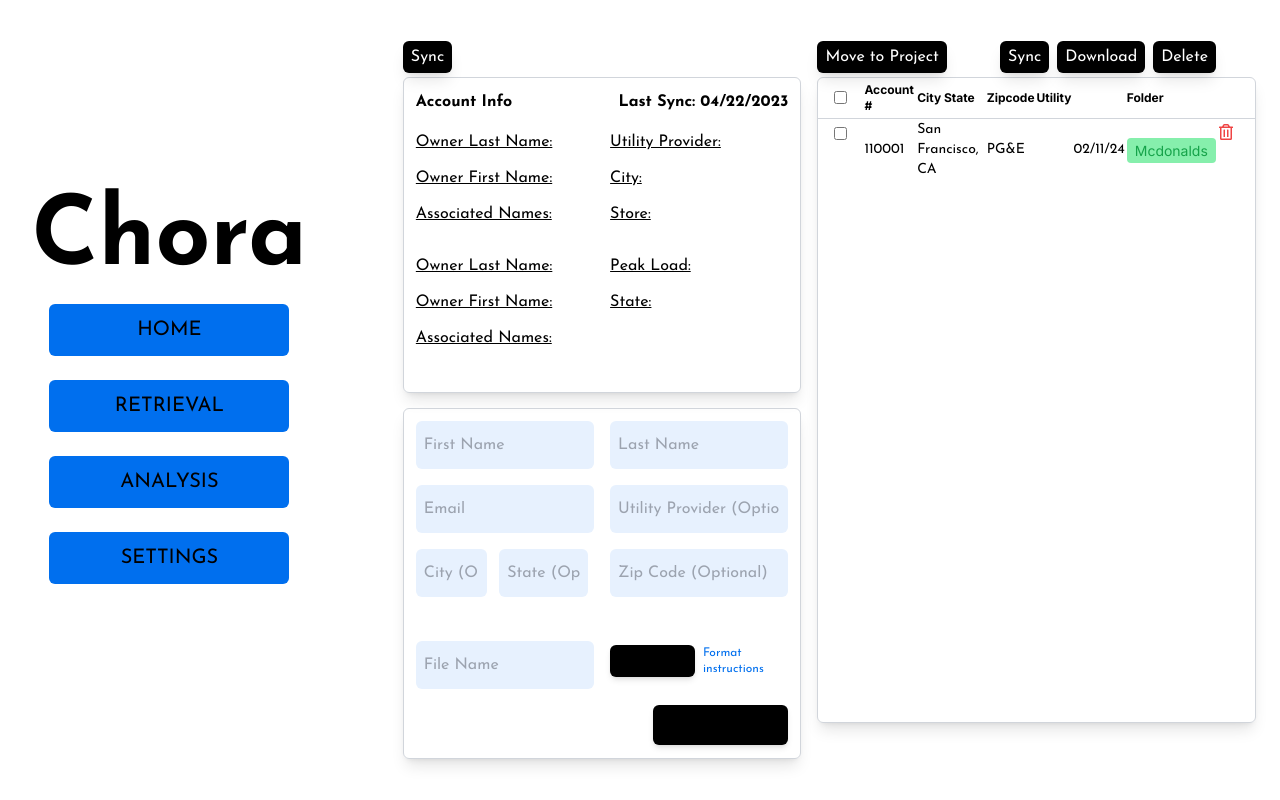
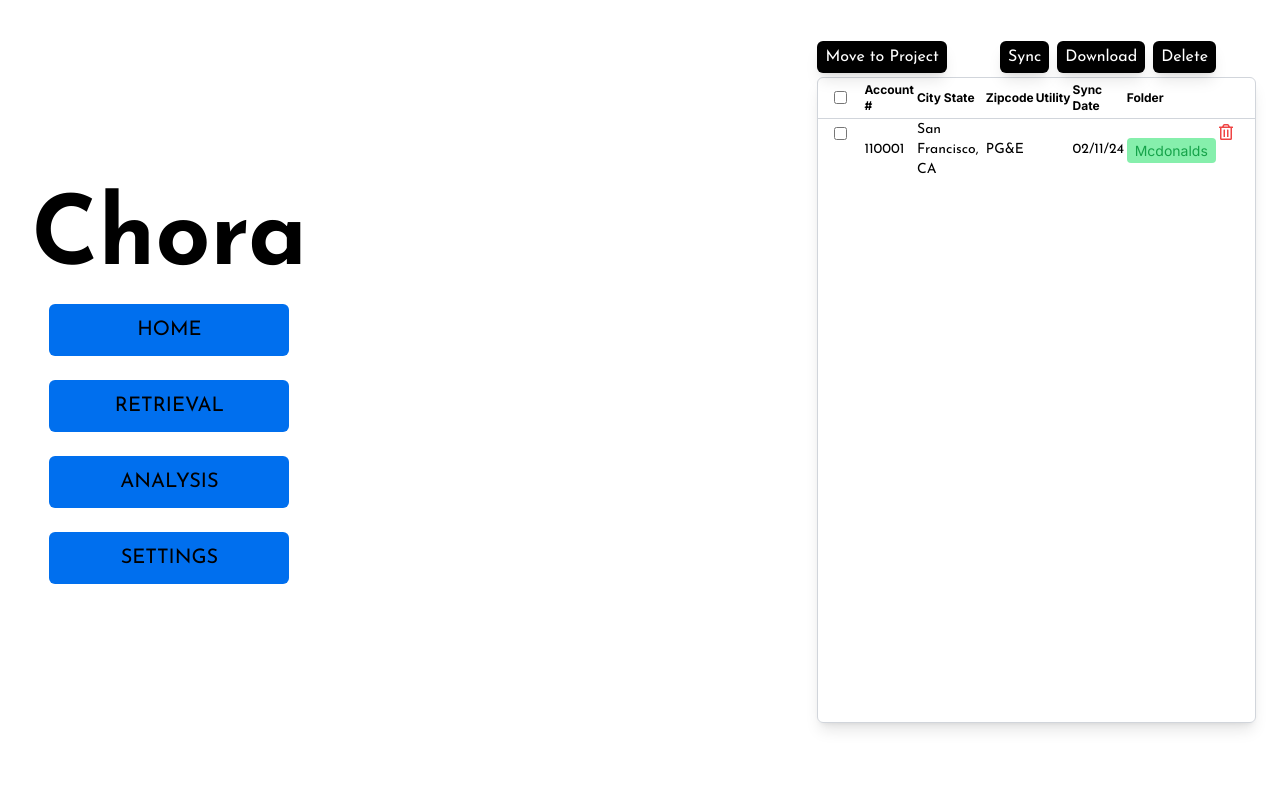
Before and after one commit to Meedux/GTM-Requirement, a Next.js app: page /portal/settings in a window 1280 px wide. Built offline with nearby package versions, Linux system fonts and the light colour scheme.

Commit message:
small adjustments

```diff
--- a/app/portal/retrieval/page.tsx
+++ b/app/portal/retrieval/page.tsx
@@ -13,8 +13,7 @@ const page = () => {
             {/* Account Information */}
             <AccountData />
 
-            {/* Second Row */}
-            {/* <FolderData /> */}
+            {/* Queue Form */}
             <QueueFormCard />
           </div>
           <Accounts />
--- a/app/portal/settings/page.tsx
+++ b/app/portal/settings/page.tsx
@@ -11,11 +11,8 @@ const page = () => {
         <div className="h-full py-[5%] grid grid-cols-1 lg:grid-cols-2 gap-4">
           <div className="h-full grid grid-rows-2 gap-4">
             {/* Account Information */}
-            <AccountData />
 
-            {/* Second Row */}
-            {/* <FolderData /> */}
-            <QueueFormCard />
+            {/* Card Information */}
           </div>
           <Accounts />
         </div>
--- a/components/Accounts.tsx
+++ b/components/Accounts.tsx
@@ -43,7 +43,9 @@ const Accounts = () => {
               <th className="text-start text-black text-xs font-bold ">
                 Utility
               </th>
-              <th className=""></th>
+              <th className="text-start text-black text-xs font-bold ">
+                Sync Date
+              </th>
               <th className="text-start text-black text-xs font-bold ">
                 Folder
               </th>
```
